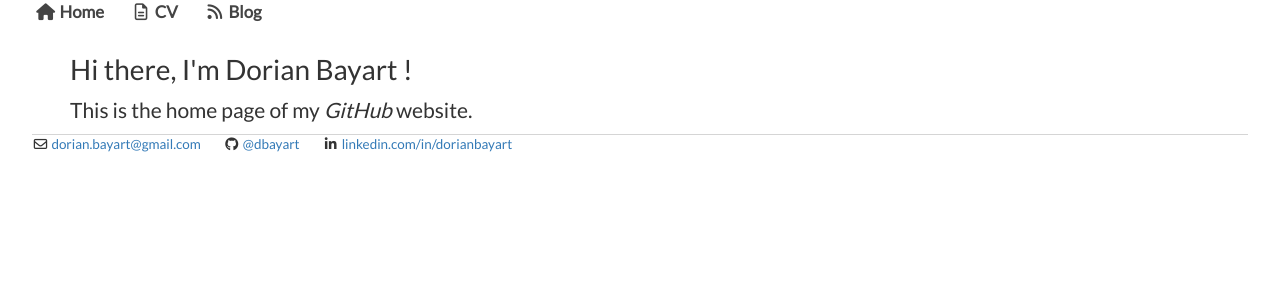
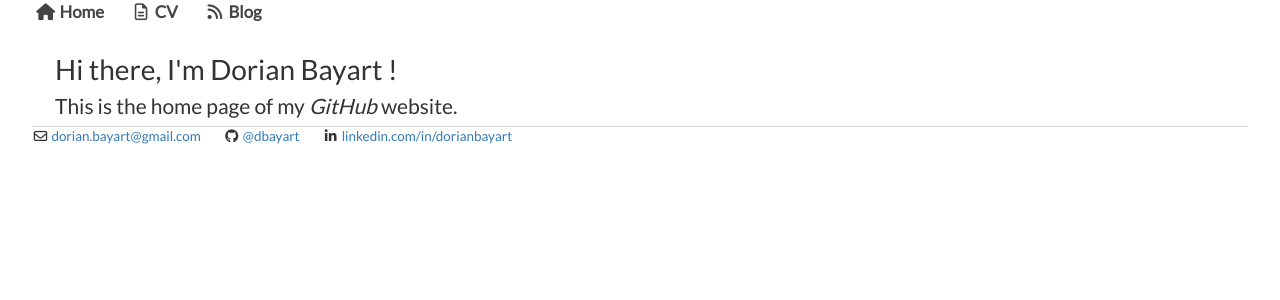
Before and after one commit to dorianbayart/dorianbayart.github.io, a Jekyll site: the page built from index.html, in a window 1280 px wide. Shown: the top 300 px of the page. Built offline with Jekyll 4.4.1, drawn with Linux system fonts in a browser that asks for light colours; nearby versions of some CDN libraries.

Commit message:
Update main.css

```diff
--- a/css/main.css
+++ b/css/main.css
@@ -3,6 +3,11 @@ body {
 	font-family:'Lato', 'Helvetica', 'Sans-Serif';
 	width: 85%;
 	margin: 0 auto;
+	padding: 0px;
+}
+
+.container , .container-fluid {
+	padding: 0px;
 }
 
 @media only screen and (max-width: 1280px) {
@@ -41,7 +46,7 @@ h1 {
 }
 p {
     font-size: 1.5em;
-    line-height: 1.4em;
+    line-height: 1em;
     color: #333;
 }
 footer {
```
